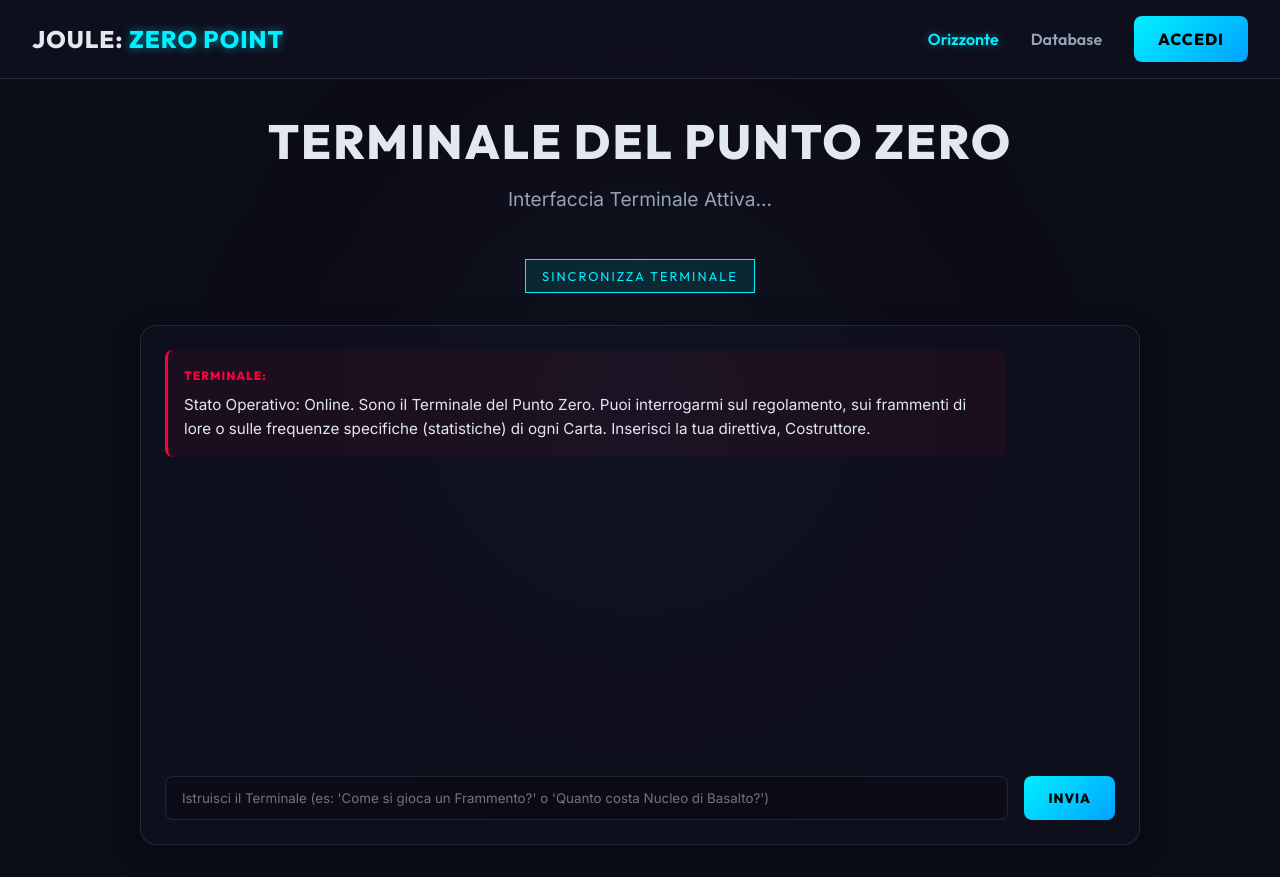
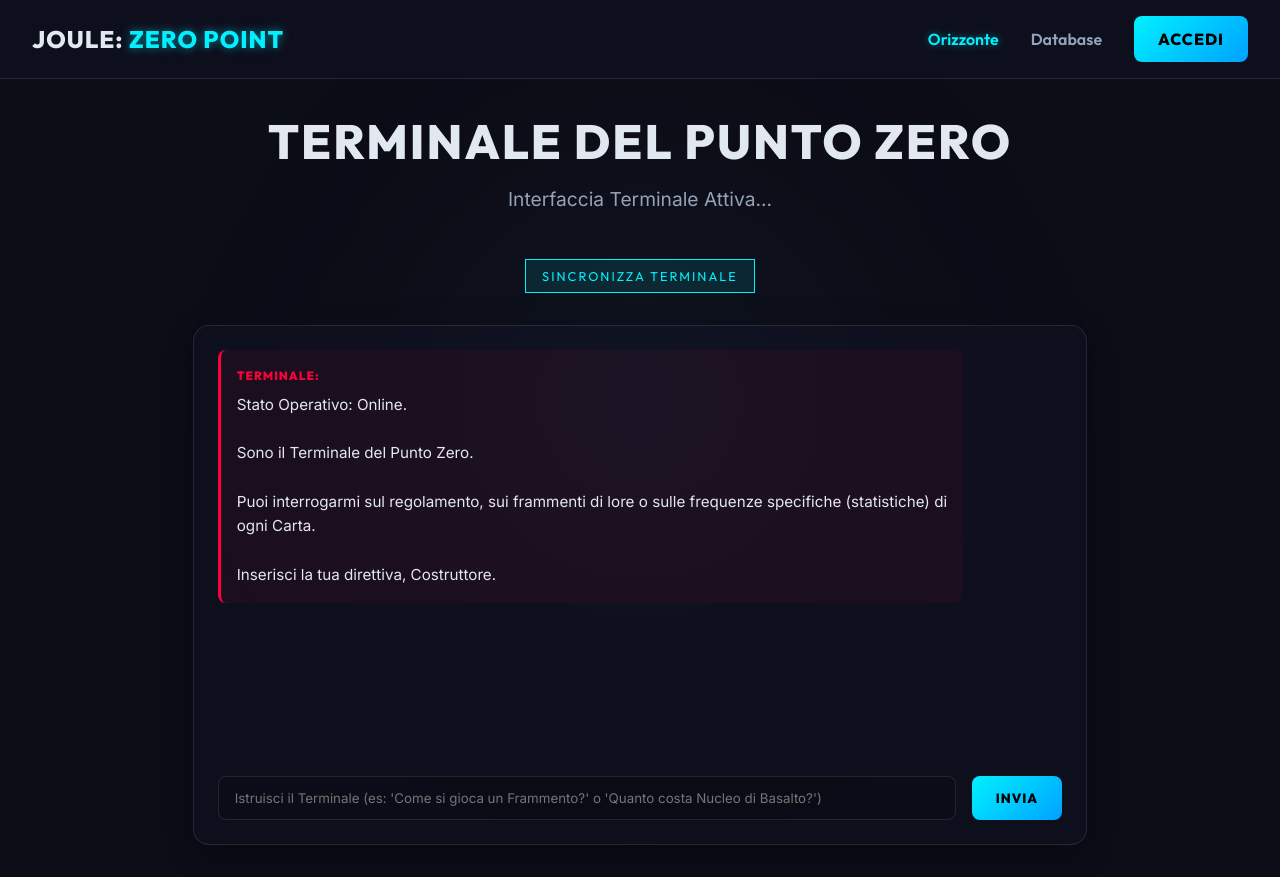
Before and after one commit to Galdrial/JouleZeroPointWeb, a Vue app in the folder frontend/: page / in a window 1280 px wide. Built offline with nearby package versions, Linux system fonts and the light colour scheme.

Commit message:
feat: Implement enhanced message formatting with newline conversion, sentence-based line breaks, basic Markdown for bold text, and list support, along with related CSS styling.

```diff
--- a/frontend/src/views/HomeView.vue
+++ b/frontend/src/views/HomeView.vue
@@ -28,6 +28,19 @@
       text: "Sincronizzazione completata. Protocollo Terminale resettato. Inserisci la tua direttiva, Costruttore.",
     },
   ];
+};
+
+const formatMessage = (text: string) => {
+  if (!text) return "";
+  // Converte \n in <br/> e gestisce i punti seguiti da spazio per andare a capo (se non sono abbreviazioni comuni)
+  let html = text.replace(/\n/g, "<br/>");
+  // Aggiunge un a capo dopo i punti se seguiti da spazio e lettera maiuscola (opzionale, ma richiesto dall'utente)
+  html = html.replace(/\. ([A-Z])/g, ".<br/><br/>$1");
+  // Supporto Markdown Base: Grassetto
+  html = html.replace(/\*\*(.*?)\*\*/g, "<strong>$1</strong>");
+  // Supporto Liste (Semplice: trattino all'inizio riga)
+  html = html.replace(/(?:^|<br\/>)\s*-\s+(.*?)(?=<br\/>|$)/g, "<br/>• $1");
+  return html;
 };
 
 const sendMessage = async () => {
@@ -89,7 +102,7 @@
           >
           <div
             class="message-content"
-            v-html="msg.text.replace(/\\n/g, '<br/>')"
+            v-html="formatMessage(msg.text)"
           ></div>
         </div>
 
@@ -217,9 +230,18 @@
 }
 
 /* Formattazione speciale per i messaggi del bot che contengono markdown base */
+.message-content {
+  white-space: pre-wrap; /* Mantiene gli a capo naturali */
+  line-height: 1.6;
+}
 .message-content strong {
-  color: var(--text-main);
-  text-shadow: 0 0 2px rgba(255, 255, 255, 0.3);
+  color: var(--accent-cyan);
+  text-shadow: 0 0 5px rgba(0, 240, 255, 0.3);
+}
+.message-content br {
+  margin-bottom: 0.5rem;
+  display: block;
+  content: "";
 }
 
 .sync-btn {
```
